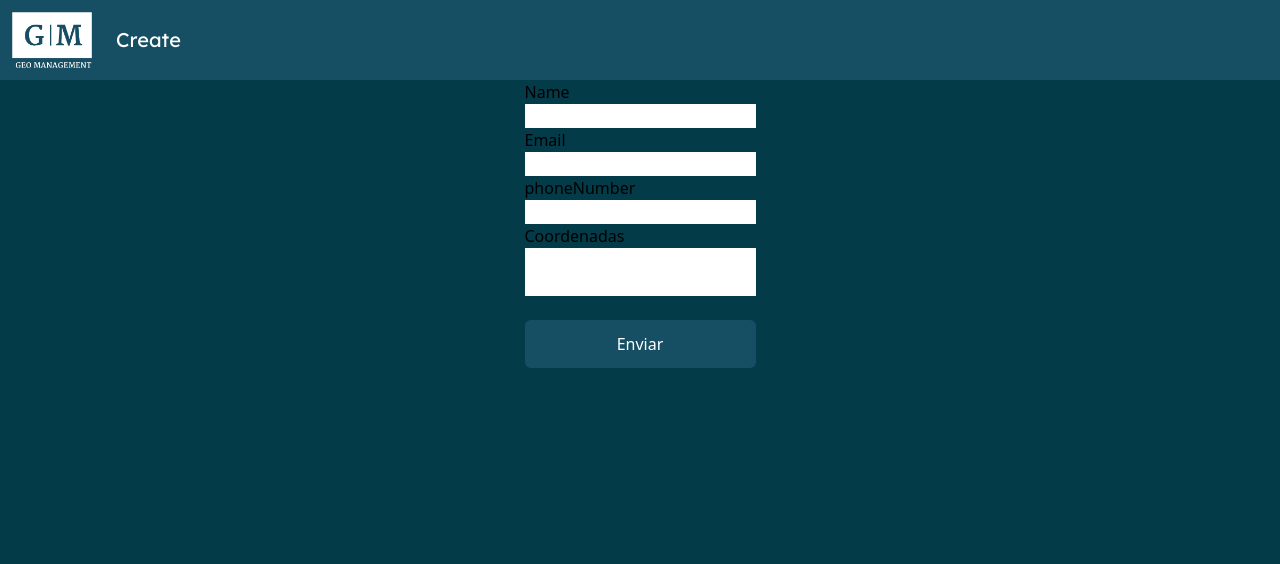
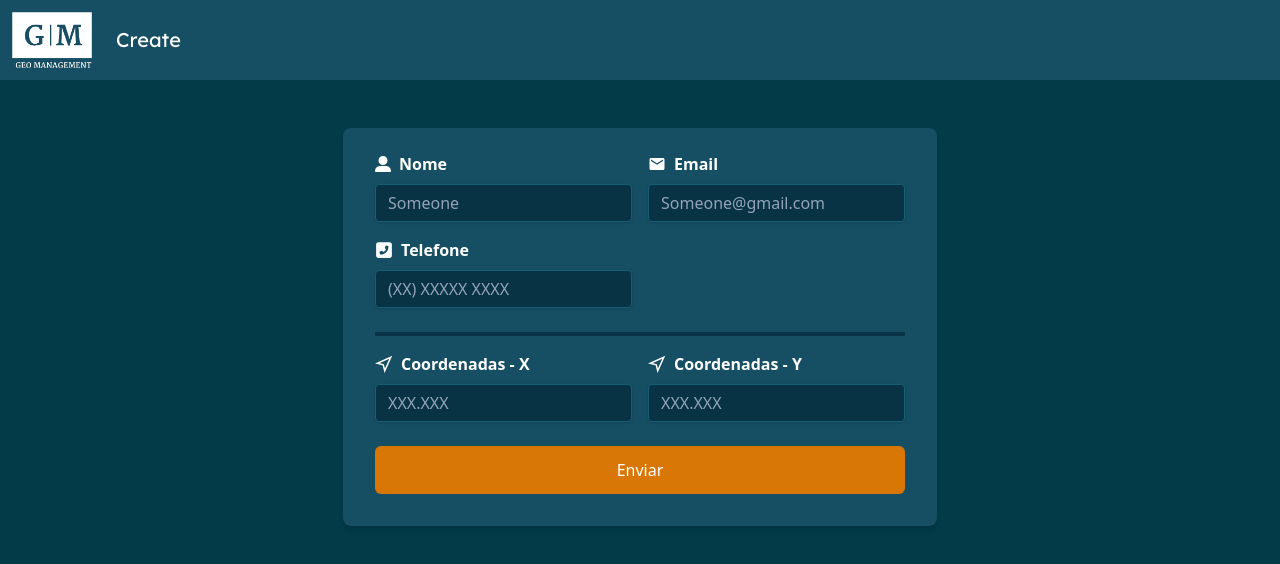
Before and after one commit to MatheusAlvesPereiraRosa/geo-management-front, a React (Vite) app: page /create in a window 1280 px wide. Shown: the top 564 px of the page. Built offline with nearby package versions, Linux system fonts and the light colour scheme.

Commit message:
Organizando formulário de criação de usuários

```diff
--- a/src/components/DistanceButton/index.tsx
+++ b/src/components/DistanceButton/index.tsx
@@ -6,7 +6,7 @@ interface Props {
 }
 
 export const DistanceButton = ({distance, showModal}: Props) => (
-    <div className="absolute bottom-24 right-4 z-10">
+    <div className="fixed bottom-24 right-4 z-10">
         <button onClick={() => {distance(), showModal()}} className="p-5 bg-amber-600 aspect-square rounded-full">
             <GiPathDistance className="text-white" size={25} />
         </button>
--- a/src/components/RefreshButton/index.tsx
+++ b/src/components/RefreshButton/index.tsx
@@ -5,7 +5,7 @@ interface Props {
 }
 
 export const RefreshButton = ({refresh}: Props) => (
-    <div className="absolute bottom-4 right-4 z-10">
+    <div className="fixed bottom-4 right-4 z-10">
         <button onClick={refresh} className="p-5 bg-amber-600 aspect-square rounded-full">
             <GrRefresh className="text-white" size={25} />
         </button>
--- a/src/templates/Form/index.tsx
+++ b/src/templates/Form/index.tsx
@@ -1,6 +1,12 @@
 import { useState } from "react"
 import { UserForm } from "../../interfaces"
 import { Navbar } from "../../components/Navbar"
+
+import { FaUserLarge, FaSquarePhoneFlip } from "react-icons/fa6";
+import { MdEmail } from "react-icons/md";
+import { GrWaypoint } from "react-icons/gr";
+
+import axios from "axios";
 
 export const Form = () => {
     const [form, setForm] = useState<UserForm>({
@@ -12,41 +18,130 @@ export const Form = () => {
             y: ""
         }
     })
+    const [message, setMessage] = useState({})
 
-    const handleSubmit = (e) => {
+    const createUser = async () => {
+        await axios
+            .post("http://localhost:3000/users/create", form)
+            .then((res) => {
+                setMessage(res.data)
+            })
+            .catch((err) => {
+                console.log(err)
+            })
+    }
+
+    const handleChange = (e: React.ChangeEvent<HTMLInputElement | HTMLTextAreaElement>) => {
+        let { name, value } = e.target
+        setForm(prevState => ({
+            ...prevState,
+            [name]: value
+        }))
+    }
+
+    const handleCoordChange = (e: React.ChangeEvent<HTMLInputElement>) => {
+        const { name, value } = e.target;
+        setForm(prevForm => ({
+            ...prevForm,
+            coordinates: {
+                ...prevForm.coordinates,
+                [name]: value
+            }
+        }));
+    }
+
+    const handleSubmit = (e: React.FormEvent<HTMLFormElement>) => {
         e.preventDefault()
+        console.log(form)
+        createUser()
     }
 
     return (
         <>
             <Navbar />
-            <main className="w-full m-auto">
-                <div className="mx-auto flex justify-center align-middle h-full">
-                    <form onSubmit={handleSubmit}>
-                        <div className="flex flex-col">
-                            <label htmlFor="name">Name</label>
-                            <input name="name" type="text" value={form.name} />
+            <div className="flex justify-center my-12">
+                <form onSubmit={handleSubmit} className="bg-cyan-900 shadow-md rounded-lg px-8 pt-6 pb-8">
+                    <div className="grid md:grid-cols-2 sm:grid-cols-1 gap-4">
+                        <div className="">
+                            <div className="flex items-center mb-2">
+                                <span className="me-2"><FaUserLarge className="icon text-white" size={16} /></span>
+                                <label htmlFor="name" className="text-md block text-white font-bold">Nome</label>
+                            </div>
+                            <input
+                                name="name"
+                                type="text"
+                                placeholder="Someone"
+                                value={form.name}
+                                onChange={handleChange}
+                                className="bg-cyan-950 border-cyan-800 shadow appearance-none border rounded w-full py-2 px-3 text-white placeholder:text-slate-400 leading-tight focus:outline-none focus:shadow-outline"
+                            />
                         </div>
-                        <div className="flex flex-col">
-                            <label htmlFor="email">Email</label>
-                            <input name="email" type="text" value={form.email} />
+                        <div className="">
+                            <div className="flex items-center mb-2">
+                                <span className="me-2"><MdEmail className="icon text-white" size={18} /></span>
+                                <label htmlFor="email" className="text-md block text-white font-bold ">Email</label>
+                            </div>
+                            <input
+                                name="email"
+                                type="text"
+                                placeholder="Someone@gmail.com"
+                                value={form.email}
+                                onChange={handleChange}
+                                className="bg-cyan-950 border-cyan-800 shadow appearance-none border rounded w-full py-2 px-3 text-white placeholder:text-slate-400 leading-tight focus:outline-none focus:shadow-outline"
+                            />
                         </div>
-                        <div className="flex flex-col">
-                            <label htmlFor="phoneNumber">phoneNumber</label>
-                            <input name="phoneNumber" type="text" value={form.phoneNumber} />
+                        <div className="">
+                            <div className="flex items-center mb-2">
+                                <span className="me-2"><FaSquarePhoneFlip className="icon text-white" size={18} /></span>
+                                <label htmlFor="phoneNumber" className="text-md block text-white font-bold ">Telefone</label>
+                            </div>
+                            <input
+                                name="phoneNumber"
+                                type="text"
+                                placeholder="(XX) XXXXX XXXX"
+                                value={form.phoneNumber}
+                                onChange={handleChange}
+                                className="bg-cyan-950 border-cyan-800 shadow appearance-none border rounded w-full py-2 px-3 text-white placeholder:text-slate-400 leading-tight focus:outline-none focus:shadow-outline"
+                            />
                         </div>
-                        <div className="flex flex-col">
-                            <label htmlFor="">Coordenadas</label>
-                            <input type="text" />
-                            <input type="text" />
+                    </div>
+
+                    <div className="border-t-4 mt-6 pt-4 border-cyan-950 grid md:grid-cols-2 sm:grid-cols-1 gap-4">
+                        <div className="">
+                            <div className="flex items-center mb-2">
+                                <span className="me-2"><GrWaypoint className="icon text-white" size={18} /></span>
+                                <label htmlFor="x" className="text-md block text-white font-bold ">Coordenadas - X</label>
+                            </div>
+                            <input
+                                name="x"
+                                type="text"
+                                placeholder="XXX.XXX"
+                                value={form.coordinates.x}
+                                onChange={handleCoordChange}
+                                className="bg-cyan-950 border-cyan-800 shadow appearance-none border rounded w-full py-2 px-3 text-white leading-tight placeholder:text-slate-400 focus:outline-none focus:shadow-outline"
+                            />
                         </div>
+                        <div className="">
+                            <div className="flex items-center mb-2">
+                                <span className="me-2"><GrWaypoint className="icon text-white" size={18} /></span>
+                                <label htmlFor="y" className="text-md block text-white font-bold ">Coordenadas - Y</label>
+                            </div>
+                            <input
+                                name="y"
+                                type="text"
+                                placeholder="XXX.XXX"
+                                value={form.coordinates.y}
+                                onChange={handleCoordChange}
+                                className="bg-cyan-950 border-cyan-800 shadow appearance-none border rounded w-full py-2 px-3 text-white leading-tight placeholder:text-slate-400 focus:outline-none focus:shadow-outline"
+                            />
+                        </div>
+                    </div>
 
-                        <button type="submit" className="w-full bg-cyan-900 text-white mt-6 p-3 rounded-md">
-                            Enviar
-                        </button>
-                    </form>
-                </div>
-            </main>
+                    <button type="submit" className="w-full grid grid-cols-subgrid bg-amber-600 text-white mt-6 hover:bg-white hover:text-amber-600 transition p-3 rounded-md">
+                        Enviar
+                    </button>
+                </form>
+            </div>
         </>
     )
 }
--- a/src/templates/Home/index.tsx
+++ b/src/templates/Home/index.tsx
@@ -70,7 +70,7 @@ export const Home = () => {
         <>
             <Navbar />
             <main className="w-full px-10">
-                <div className="mx-auto flex flex-col items-center justify-center lg:max-md:flex-row max-sm:flex-col">
+                <div className="mx-auto flex flex-col items-center justify-center lg:max-md:flex-row max-sm:flex-col mb-10">
                     <h1 className='my-10 text-4xl text-white'>Usuários cadastrados</h1>
 
                     <UserList users={users} />
```
Also changed, not shown: src/components/Modal/index.tsx (+7 -3 lines).
